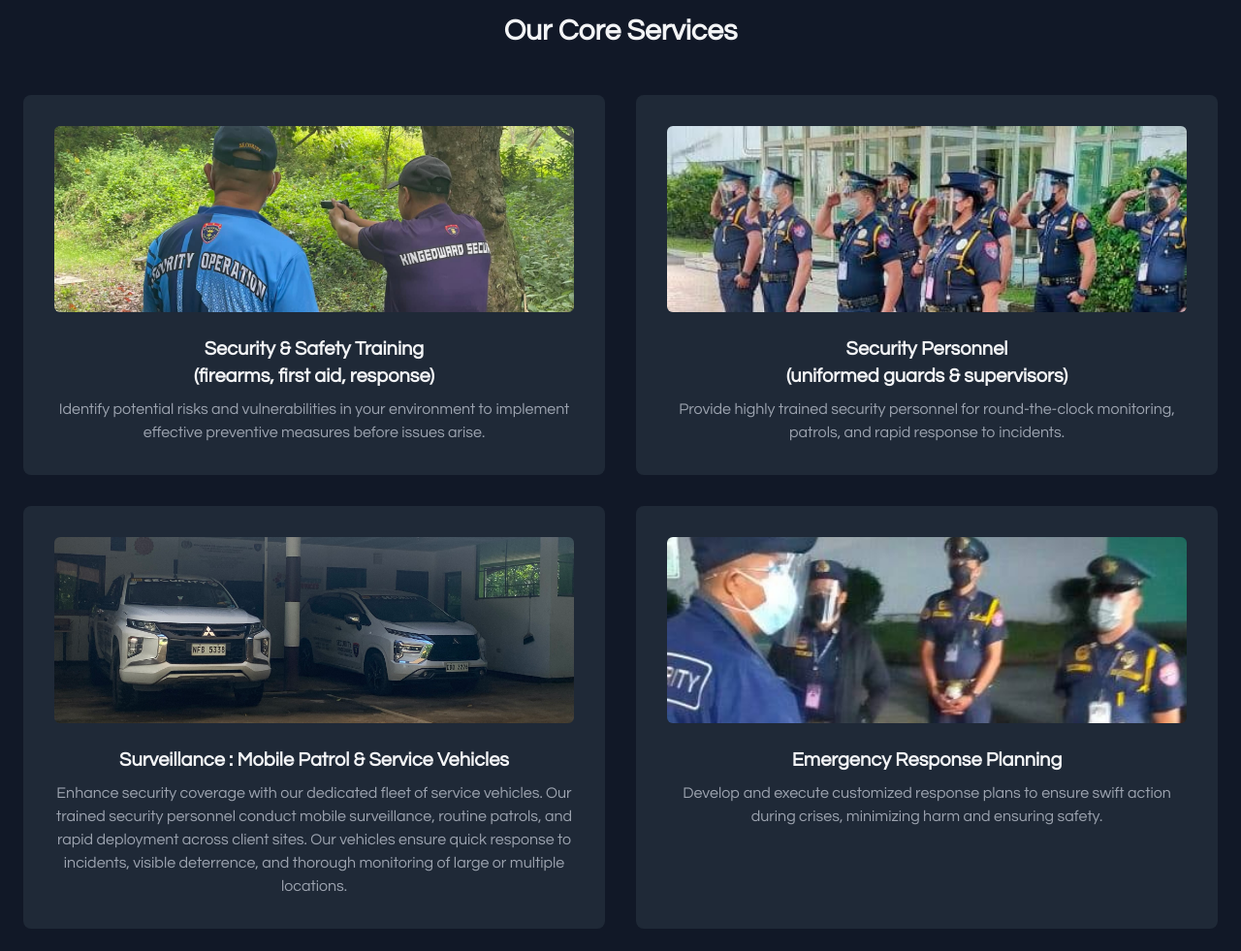
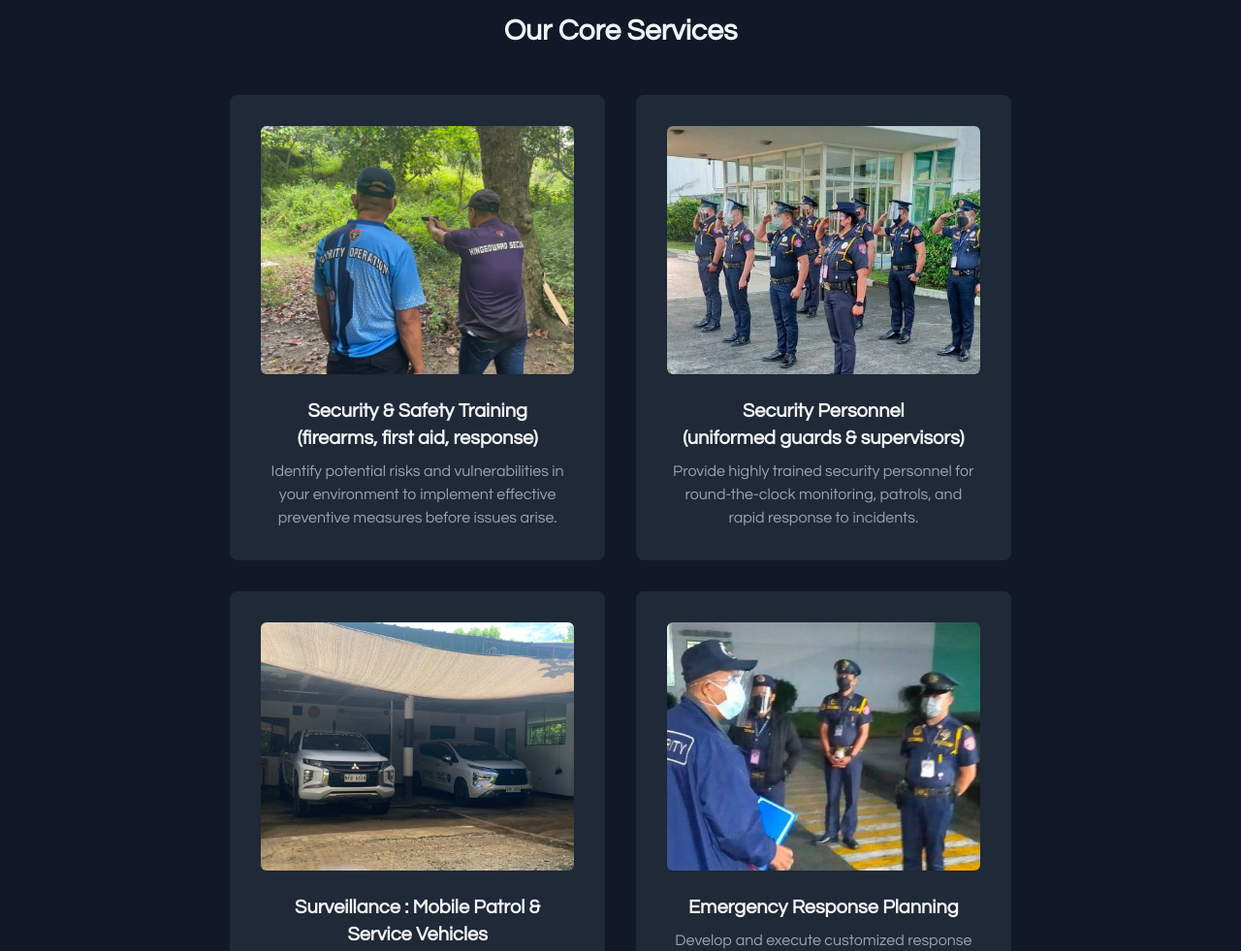
Before and after one commit to kitseno/kessi-dev, a plain HTML site: page index.html in a window 1280 px wide. Shown: the part 900-1881 px from the top of the page at 97% size. Drawn offline with nearby package versions, Linux system fonts and the light colour scheme.

Commit message:
Updated photo dimensions on Our Services

```diff
--- a/index.html
+++ b/index.html
@@ -161,31 +161,31 @@
         <div class="section-divider"></div>
 
         <!-- Services Section -->
-        <section id="services" class="container mx-auto px-6 py-16">
+        <section id="services" class="container w-2/3 mx-auto px-6 py-16">
             <h2 class="text-3xl font-bold text-center mb-12">Our Core Services</h2>
             <div class="grid md:grid-cols-2 gap-8">
                 <!-- Service 1 -->
                 <div class="service-card bg-gray-800 rounded-lg overflow-hidden text-center p-8">
-                    <img src="assets/img/kessi-guard4.jpg" alt="Threat Assessment" class="w-full h-48 object-cover object-[25%_33%] rounded-md mb-6">
+                    <img src="assets/img/kessi-guard4.jpg" alt="Threat Assessment" class="w-full h-64 object-cover object-[25%_33%] rounded-md mb-6">
                     <h3 class="text-xl font-bold mb-2"> Security & Safety Training<br/>(firearms, first aid, response)</h3>
                     <p class="text-gray-400">Identify potential risks and vulnerabilities in your environment to implement effective preventive measures before issues arise.</p>
                 </div>
                 <!-- Service 2 -->
                 <div class="service-card bg-gray-800 rounded-lg overflow-hidden text-center p-8">
-                    <img src="assets/img/guardwithuniform2.jpg" alt="Threat Assessment" class="w-full h-48 object-cover object-[25%_35%] rounded-md mb-6">
+                    <img src="assets/img/guardwithuniform2.jpg" alt="Threat Assessment" class="w-full h-64 object-cover object-[25%_35%] rounded-md mb-6">
                     <h3 class="text-xl font-bold mb-2">Security Personnel<br>(uniformed guards & supervisors)</h3>
                     <p class="text-gray-400">Provide highly trained security personnel for round-the-clock monitoring, patrols, and rapid response to incidents.</p>
                 </div>
                 <!-- Service 3 -->
                 <div class="service-card bg-gray-800 rounded-lg overflow-hidden text-center p-8">
-                    <img src="assets/img/IMG_5726.JPEG" alt="Surveillance" class="w-full h-48 object-cover object-[25%_65%] rounded-md mb-6">
+                    <img src="assets/img/IMG_5726.JPEG" alt="Surveillance" class="w-full h-64 object-cover object-[25%_65%] rounded-md mb-6">
                     <h3 class="text-xl font-bold mb-2">Surveillance : Mobile Patrol & Service Vehicles</h3>
                     <p class="text-gray-400">Enhance security coverage with our dedicated fleet of service vehicles. Our trained security personnel conduct mobile surveillance, routine patrols, and rapid deployment across client sites. Our vehicles ensure quick response to incidents, visible deterrence, and thorough monitoring of large or multiple locations.</p>
                 </div>
 
                 <!-- Service 3 -->
                 <div class="service-card bg-gray-800 rounded-lg overflow-hidden text-center p-8">
-                    <img src="assets/img/guardwithuniform3.jpg" alt="Threat Assessment" class="w-full h-48 object-cover object-[25%_35%] rounded-md mb-6">
+                    <img src="assets/img/guardwithuniform3.jpg" alt="Threat Assessment" class="w-full h-64 object-cover object-[25%_37%] rounded-md mb-6">
                     <h3 class="text-xl font-bold mb-2">Emergency Response Planning</h3>
                     <p class="text-gray-400">Develop and execute customized response plans to ensure swift action during crises, minimizing harm and ensuring safety.</p>
                 </div>
```
